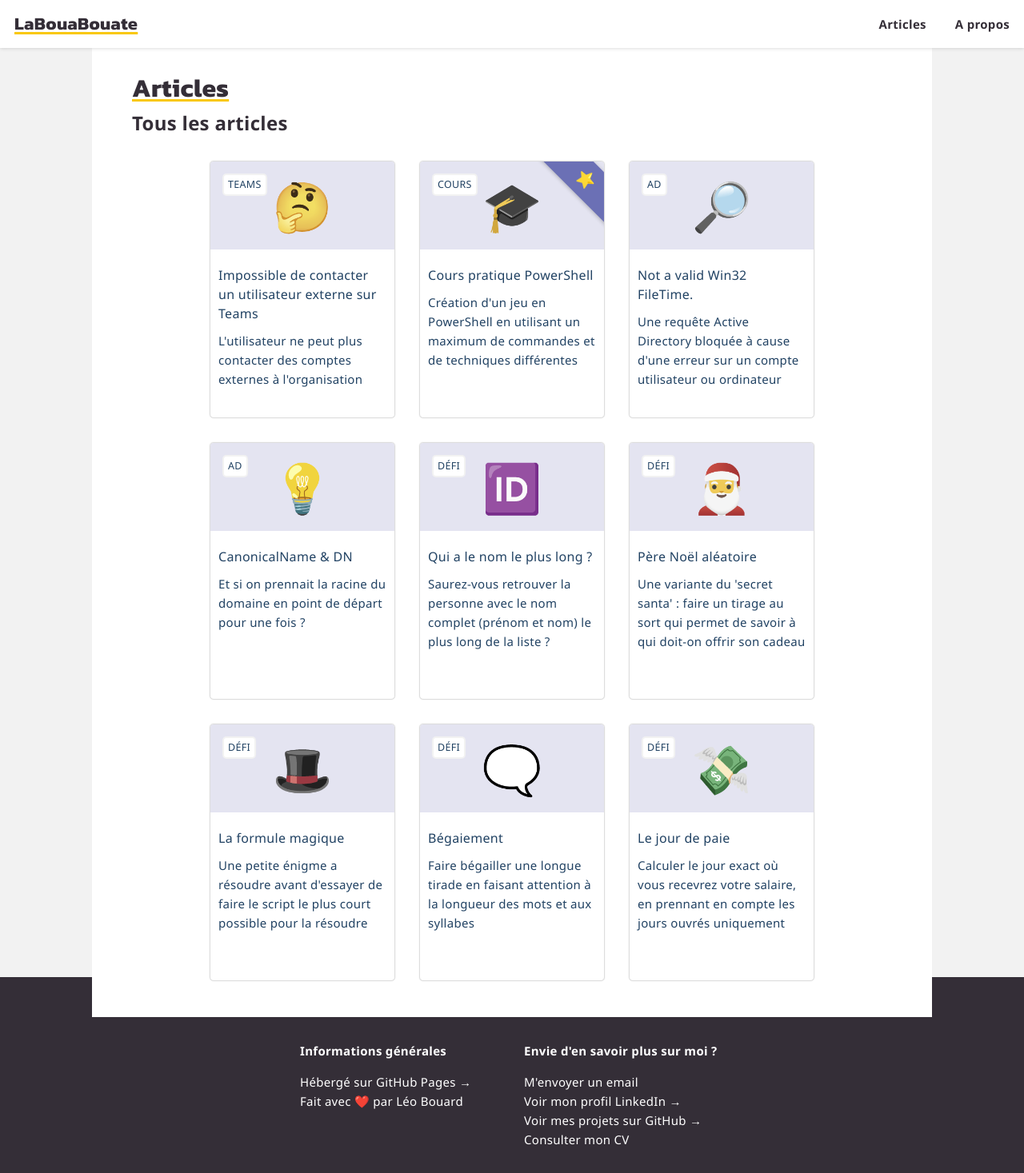
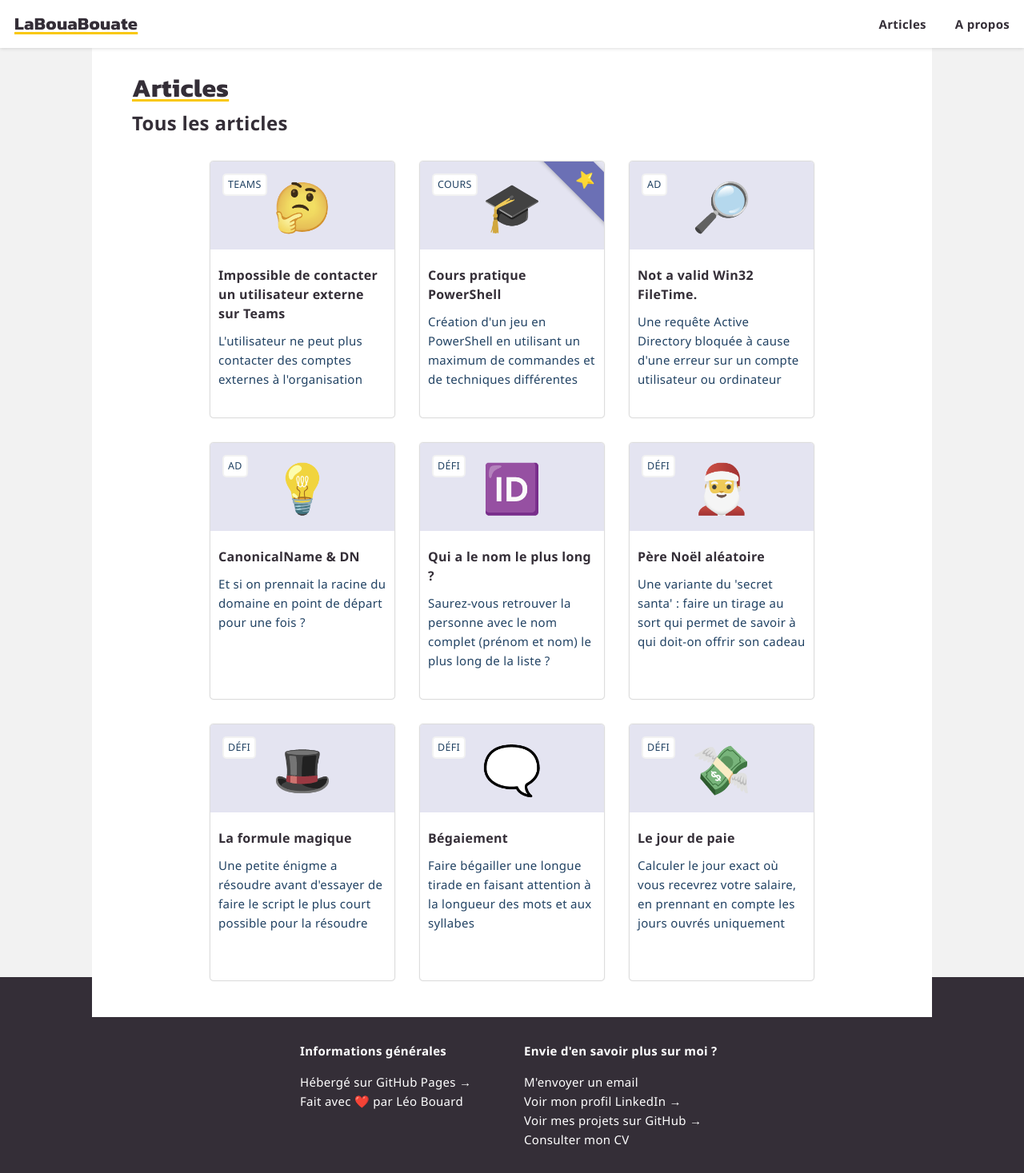
Before and after one commit to leobouard/leobouard.github.io, a Jekyll site: the page built from blog.md, in a window 1280 px wide. Shown: the whole page at 80% size. Built offline with Jekyll 4.4.1, drawn with Linux system fonts in a browser that asks for light colours; some web fonts are replaced.

Commit message:
Update posts.scss

```diff
--- a/assets/css/posts.scss
+++ b/assets/css/posts.scss
@@ -34,10 +34,6 @@ article > small {
     top: 15px;
     left: 15px;
     user-select: none;
-}
-
-article > a:hover {
-    text-decoration: none;
 }
 
 article:hover {
@@ -83,7 +79,9 @@ div.articleText > span {
 
 span.articleTitle {
     font-size: 16px;
+    font-weight: 600;
     margin: 10px 0px;
+    color: #342E37
 }
 
 .articleIcon {
```
